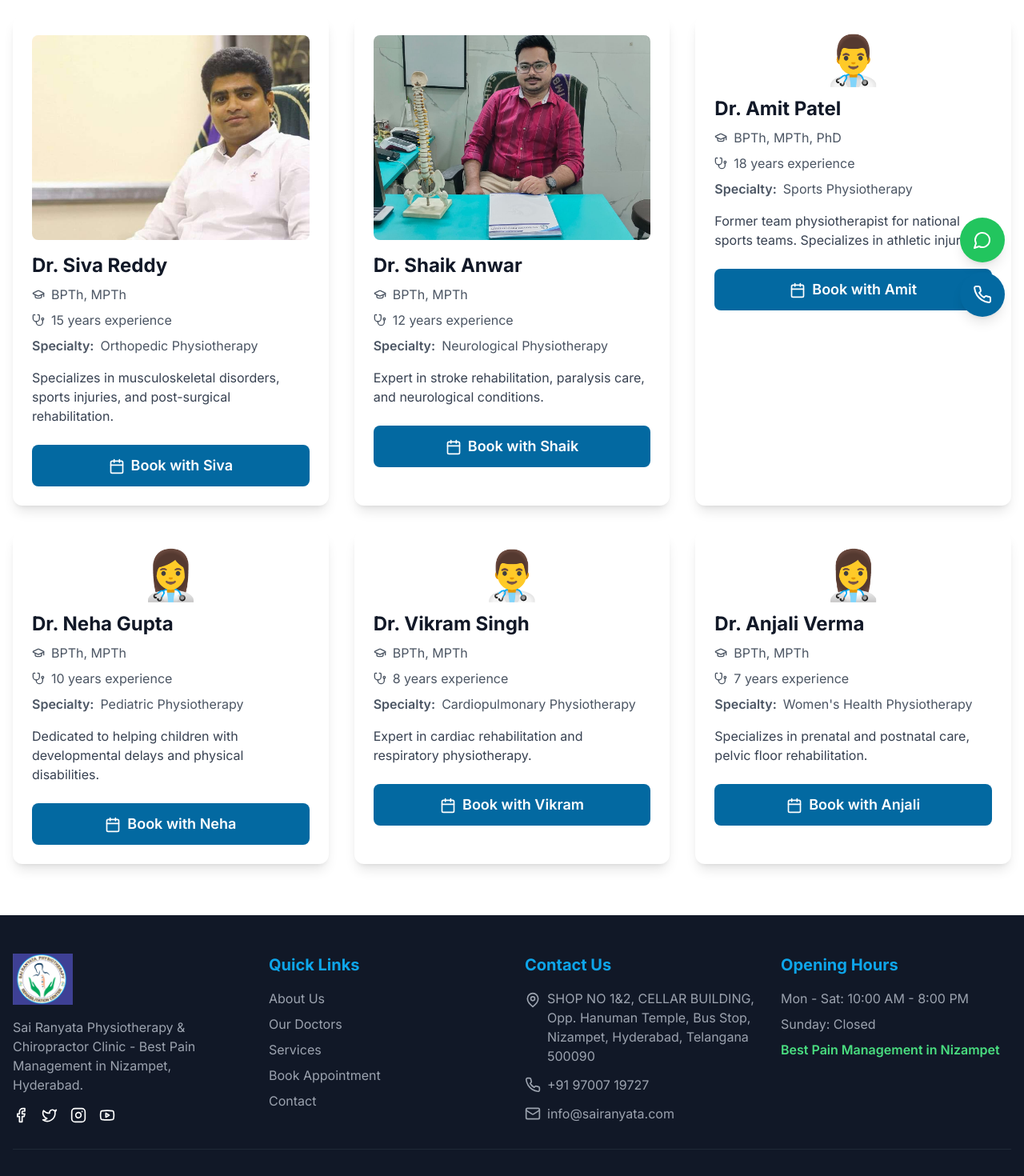
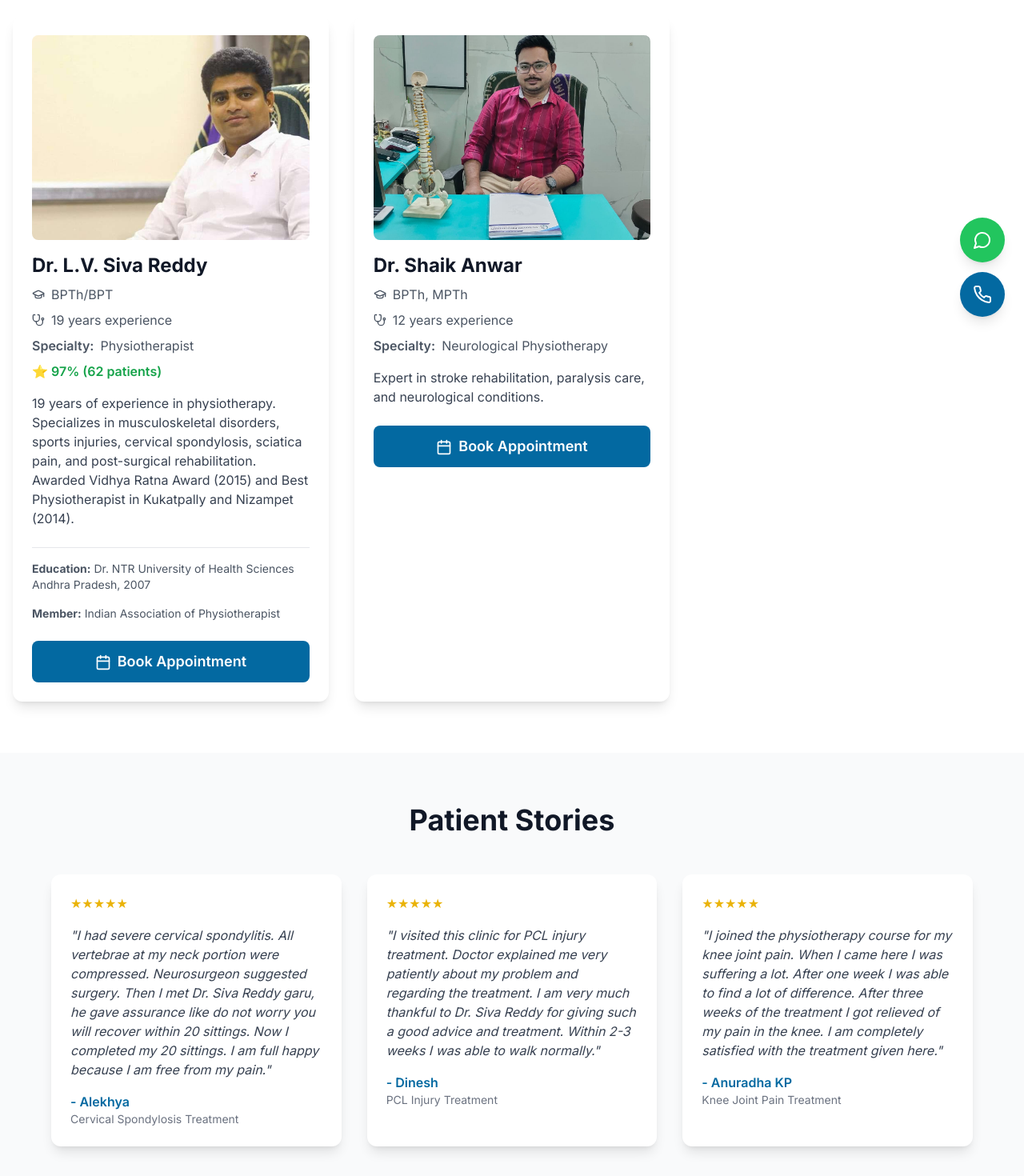
Before and after one commit to shaik-arafath/physioDR, a Next.js app in the folder frontend/: page /doctors in a window 1280 px wide. Shown: the part 380-1850 px from the top of the page at 80% size. Built offline with nearby package versions, Linux system fonts and the light colour scheme.

Commit message:
Update Dr. Siva Reddy profile with detailed information and patient testimonials

```diff
--- a/frontend/src/app/contact/page.tsx
+++ b/frontend/src/app/contact/page.tsx
@@ -73,8 +73,8 @@ export default function Contact() {
                 <Clock className="w-8 h-8 text-secondary-600" />
               </div>
               <h3 className="font-bold mb-2">Hours</h3>
-              <p className="text-gray-600">Mon-Sat: 10AM - 8PM</p>
-              <p className="text-gray-600">Sunday: Closed</p>
+              <p className="text-gray-600">Mon-Sat: 10AM - 9PM</p>
+              <p className="text-gray-600">Sunday: 10AM - 1PM</p>
             </div>
           </div>
 
--- a/frontend/src/app/doctors/page.tsx
+++ b/frontend/src/app/doctors/page.tsx
@@ -5,12 +5,15 @@ export default function Doctors() {
   const doctors = [
     {
       id: 1,
-      name: "Dr. Siva Reddy",
-      qualification: "BPTh, MPTh",
-      experience: "15 years",
-      specialty: "Orthopedic Physiotherapy",
-      description: "Specializes in musculoskeletal disorders, sports injuries, and post-surgical rehabilitation.",
-      image: "/doctor-siva.jpg"
+      name: "Dr. L.V. Siva Reddy",
+      qualification: "BPTh/BPT",
+      experience: "19 years",
+      specialty: "Physiotherapist",
+      description: "19 years of experience in physiotherapy. Specializes in musculoskeletal disorders, sports injuries, cervical spondylosis, sciatica pain, and post-surgical rehabilitation. Awarded Vidhya Ratna Award (2015) and Best Physiotherapist in Kukatpally and Nizampet (2014).",
+      image: "/doctor-siva.jpg",
+      education: "Dr. NTR University of Health Sciences Andhra Pradesh, 2007",
+      membership: "Indian Association of Physiotherapist",
+      rating: "97% (62 patients)"
     },
     {
       id: 2,
@@ -20,42 +23,6 @@ export default function Doctors() {
       specialty: "Neurological Physiotherapy",
       description: "Expert in stroke rehabilitation, paralysis care, and neurological conditions.",
       image: "/doctor-img-20240803.jpg"
-    },
-    {
-      id: 3,
-      name: "Dr. Amit Patel",
-      qualification: "BPTh, MPTh, PhD",
-      experience: "18 years",
-      specialty: "Sports Physiotherapy",
-      description: "Former team physiotherapist for national sports teams. Specializes in athletic injuries.",
-      image: "👨‍⚕️"
-    },
-    {
-      id: 4,
-      name: "Dr. Neha Gupta",
-      qualification: "BPTh, MPTh",
-      experience: "10 years",
-      specialty: "Pediatric Physiotherapy",
-      description: "Dedicated to helping children with developmental delays and physical disabilities.",
-      image: "👩‍⚕️"
-    },
-    {
-      id: 5,
-      name: "Dr. Vikram Singh",
-      qualification: "BPTh, MPTh",
-      experience: "8 years",
-      specialty: "Cardiopulmonary Physiotherapy",
-      description: "Expert in cardiac rehabilitation and respiratory physiotherapy.",
-      image: "👨‍⚕️"
-    },
-    {
-      id: 6,
-      name: "Dr. Anjali Verma",
-      qualification: "BPTh, MPTh",
-      experience: "7 years",
-      specialty: "Women's Health Physiotherapy",
-      description: "Specializes in prenatal and postnatal care, pelvic floor rehabilitation.",
-      image: "👩‍⚕️"
     },
   ];
 
@@ -102,20 +69,78 @@ export default function Doctors() {
                     <span className="font-semibold">Specialty:</span>
                     <span className="ml-2">{doctor.specialty}</span>
                   </div>
+                  {doctor.rating && (
+                    <div className="flex items-center text-green-600 font-semibold">
+                      <span>⭐ {doctor.rating}</span>
+                    </div>
+                  )}
                 </div>
                 <p className="text-gray-700 mb-6">{doctor.description}</p>
+                {doctor.education && (
+                  <div className="border-t pt-4 mb-4">
+                    <p className="text-sm text-gray-600">
+                      <strong>Education:</strong> {doctor.education}
+                    </p>
+                  </div>
+                )}
+                {doctor.membership && (
+                  <div className="mb-6">
+                    <p className="text-sm text-gray-600">
+                      <strong>Member:</strong> {doctor.membership}
+                    </p>
+                  </div>
+                )}
                 <Link
                   href="/book-appointment"
                   className="btn-primary w-full text-center block"
                 >
                   <Calendar className="inline-block w-5 h-5 mr-2" />
-                  Book with {doctor.name.split(' ')[1]}
+                  Book Appointment
                 </Link>
               </div>
             ))}
           </div>
         </div>
       </section>
+
+      {/* Patient Testimonials */}
+      <section className="py-16 bg-gray-50">
+        <div className="container mx-auto px-4">
+          <h2 className="section-title text-center mb-12">Patient Stories</h2>
+          <div className="grid md:grid-cols-2 lg:grid-cols-3 gap-8 max-w-6xl mx-auto">
+            <div className="card">
+              <div className="flex items-center mb-4">
+                <div className="text-yellow-500">★★★★★</div>
+              </div>
+              <p className="text-gray-700 mb-4 italic">
+                "I had severe cervical spondylitis. All vertebrae at my neck portion were compressed. Neurosurgeon suggested surgery. Then I met Dr. Siva Reddy garu, he gave assurance like do not worry you will recover within 20 sittings. Now I completed my 20 sittings. I am full happy because I am free from my pain."
+              </p>
+              <p className="text-primary-600 font-semibold">- Alekhya</p>
+              <p className="text-sm text-gray-500">Cervical Spondylosis Treatment</p>
+            </div>
+            <div className="card">
+              <div className="flex items-center mb-4">
+                <div className="text-yellow-500">★★★★★</div>
+              </div>
+              <p className="text-gray-700 mb-4 italic">
+                "I visited this clinic for PCL injury treatment. Doctor explained me very patiently about my problem and regarding the treatment. I am very much thankful to Dr. Siva Reddy for giving such a good advice and treatment. Within 2-3 weeks I was able to walk normally."
+              </p>
+              <p className="text-primary-600 font-semibold">- Dinesh</p>
+              <p className="text-sm text-gray-500">PCL Injury Treatment</p>
+            </div>
+            <div className="card">
+              <div className="flex items-center mb-4">
+                <div className="text-yellow-500">★★★★★</div>
+              </div>
+              <p className="text-gray-700 mb-4 italic">
+                "I joined the physiotherapy course for my knee joint pain. When I came here I was suffering a lot. After one week I was able to find a lot of difference. After three weeks of the treatment I got relieved of my pain in the knee. I am completely satisfied with the treatment given here."
+              </p>
+              <p className="text-primary-600 font-semibold">- Anuradha KP</p>
+              <p className="text-sm text-gray-500">Knee Joint Pain Treatment</p>
+            </div>
+          </div>
+        </div>
+      </section>
     </div>
   );
 }
--- a/frontend/src/components/Footer.tsx
+++ b/frontend/src/components/Footer.tsx
@@ -55,8 +55,8 @@ export default function Footer() {
           <div>
             <h3 className="text-xl font-bold mb-4 text-primary-400">Opening Hours</h3>
             <ul className="space-y-2 text-gray-400">
-              <li>Mon - Sat: 10:00 AM - 8:00 PM</li>
-              <li>Sunday: Closed</li>
+              <li>Mon - Sat: 10:00 AM - 9:00 PM</li>
+              <li>Sunday: 10:00 AM - 1:00 PM</li>
               <li className="text-secondary-400 font-semibold">Best Pain Management in Nizampet</li>
             </ul>
           </div>
```
